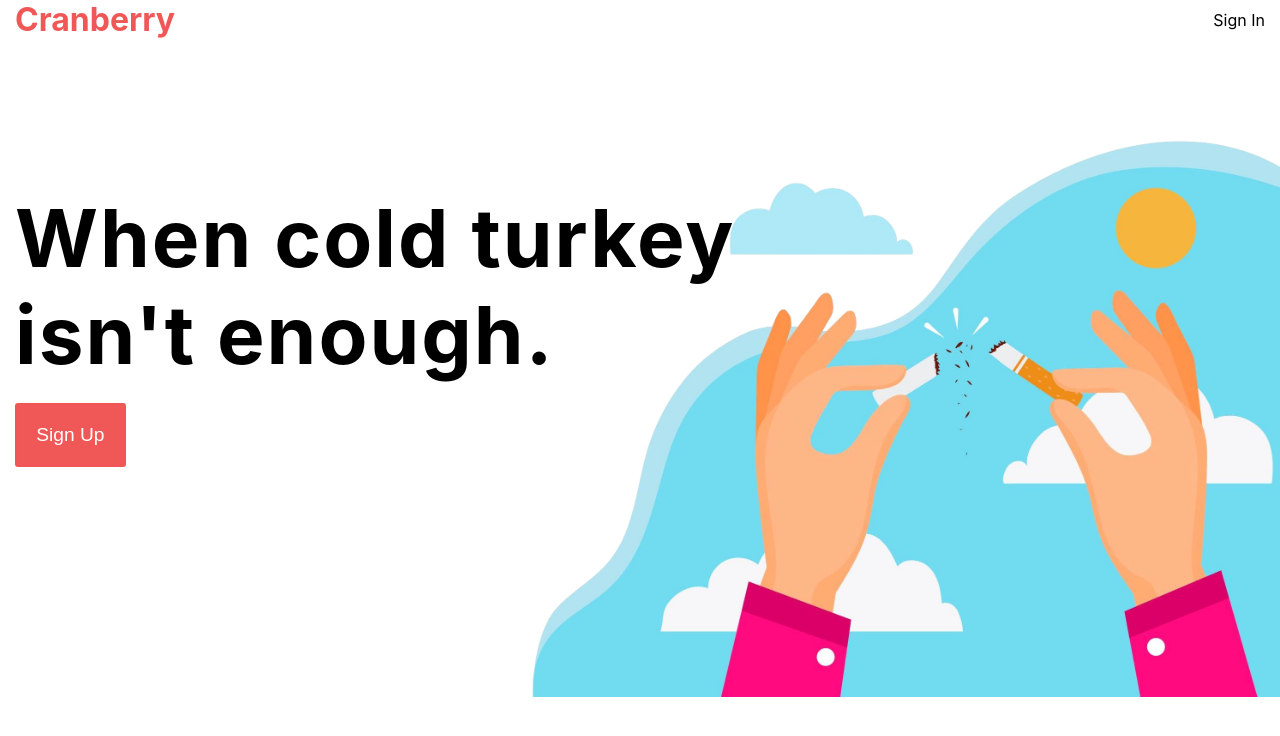
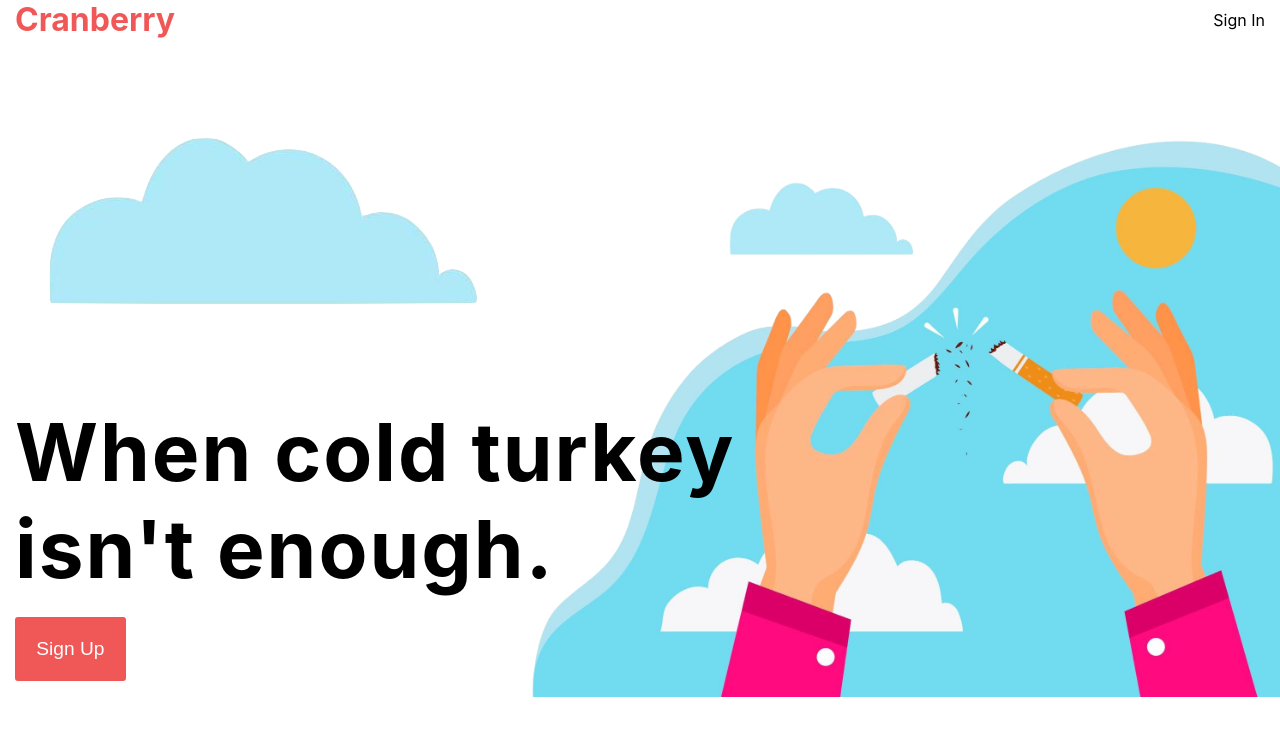
Before and after one commit to jfpalchak/cranberry, a React (Create React App) app in the folder cranberry/: page / in a window 1280 px wide. Shown: the top 736 px of the page. Built offline with nearby package versions, Linux system fonts and the light colour scheme.

Commit message:
add a happy little cloud to hero page

```diff
--- a/cranberry/src/components/Home.tsx
+++ b/cranberry/src/components/Home.tsx
@@ -1,11 +1,12 @@
 import { Link } from "react-router-dom";
+import cloud from './../img/cloud.png';
 
 export default function Home() {
-
 
   return (
     <main className="hero">
       <div className="hero-call">
+        <img className="hero-cloud" src={cloud} alt="" />
         <div className="hero-text">
           <h1>When cold turkey isn't enough.</h1>
         </div>
```
Also changed, not shown: cranberry/src/img/cloud.png (added).
